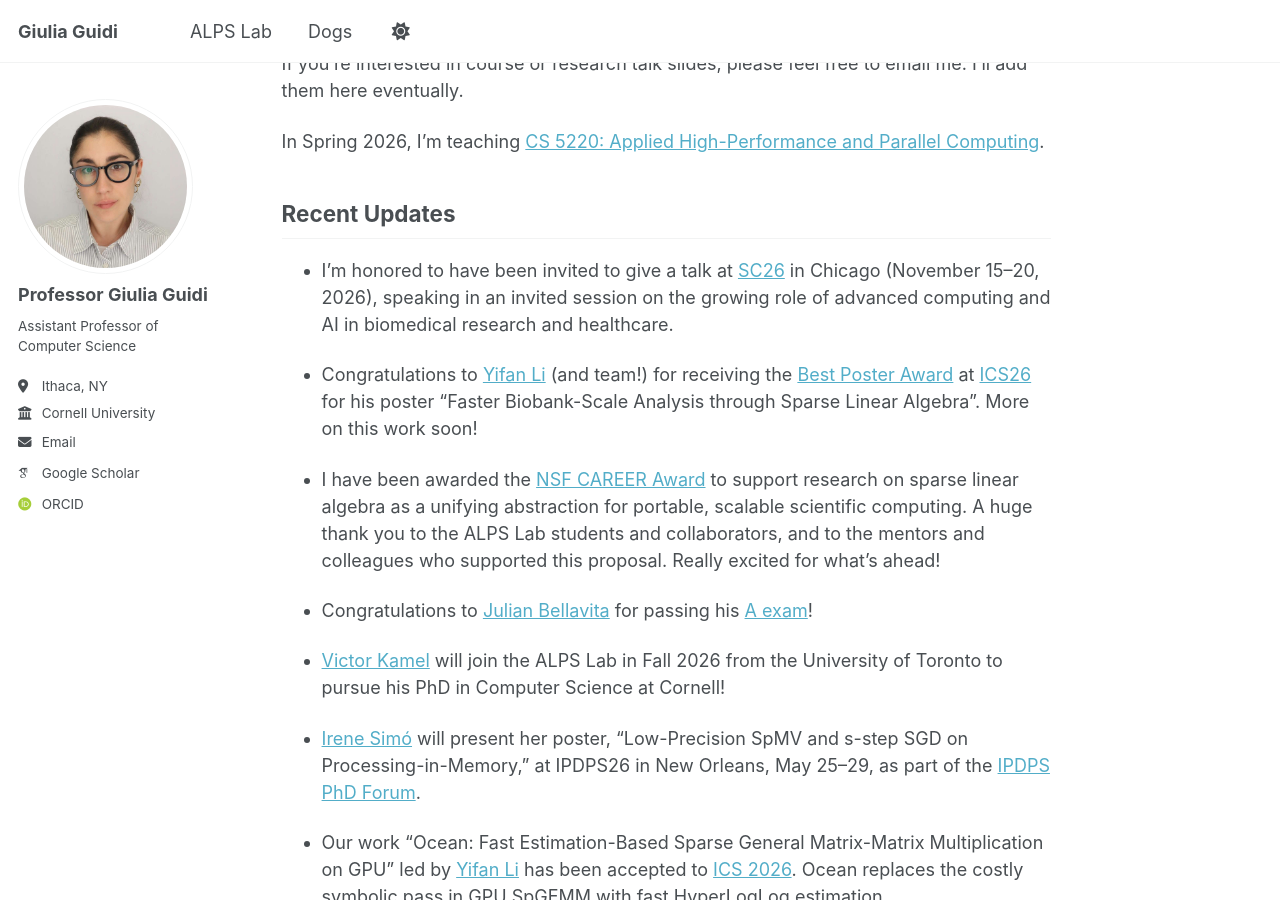
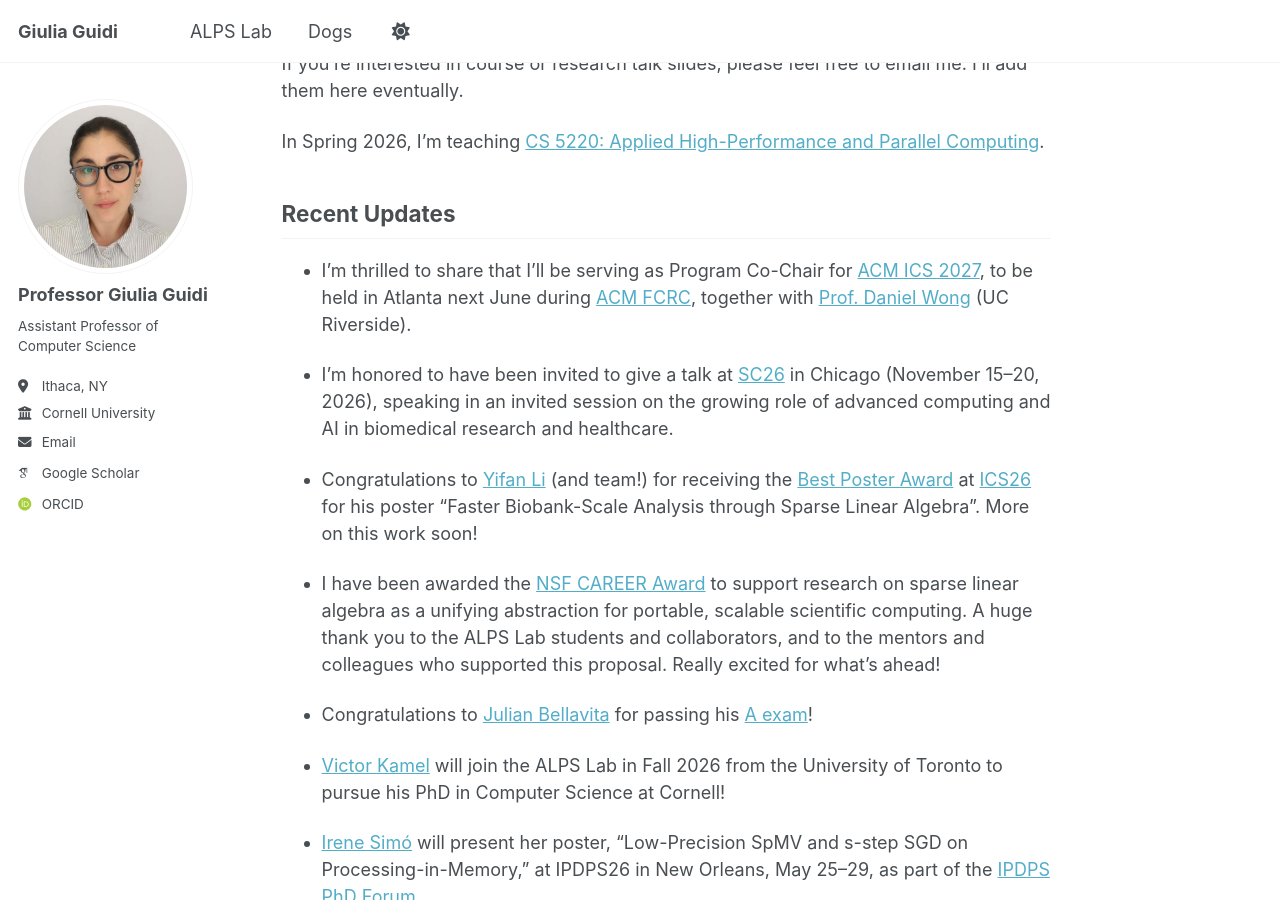
Before and after one commit to giuliaguidi/giuliaguidi.github.io, a Jekyll site: the page built from _pages/about.md, in a window 1280 px wide and 900 px high, scrolled down 820 px. Built offline with Jekyll 4.4.1, drawn with Linux system fonts in a browser that asks for light colours; some web fonts are replaced.

Commit message:
Update about ACM ICS 2027 Program Co-Chair role
Added an update about serving as Program Co-Chair for ACM ICS 2027.

```diff
--- a/_pages/about.md
+++ b/_pages/about.md
@@ -30,6 +30,8 @@ In Spring 2026, I'm teaching [CS 5220: Applied High-Performance and Parallel Com
 
 Recent Updates
 ------
+
+- I'm thrilled to share that I'll be serving as Program Co-Chair for [ACM ICS 2027](https://www.ics-conference.org/), to be held in Atlanta next June during [ACM FCRC](https://fcrc.acm.org/), together with [Prof. Daniel Wong](https://www.danielwong.org/) (UC Riverside).
 
 - I'm honored to have been invited to give a talk at [SC26](https://sc26.supercomputing.org/program/invited-talks/) in Chicago (November 15–20, 2026), speaking in an invited session on the growing role of advanced computing and AI in biomedical research and healthcare.
 
```
